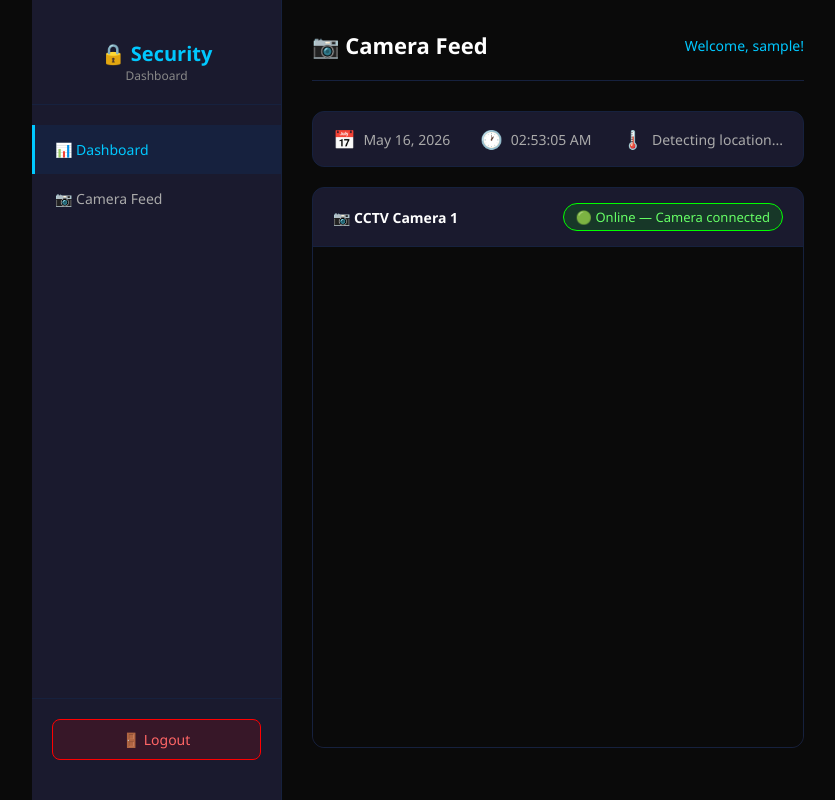
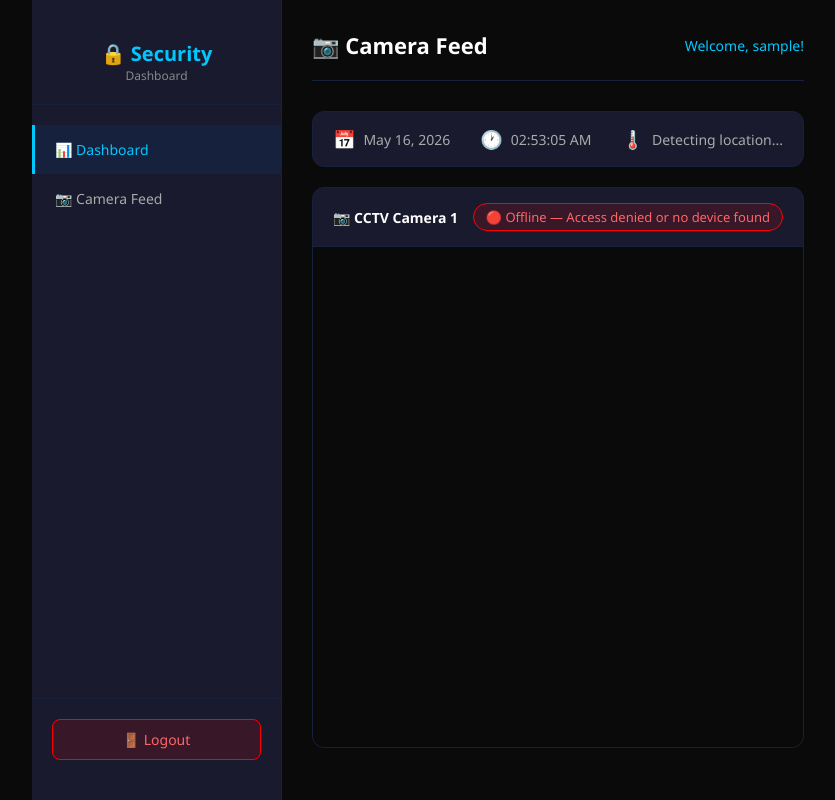
Before and after one commit to quar7z/GROUP-3-CNS-Final-Project, a Flask app: page /camera in a window 1280 px wide. Shown: the whole page, without its empty margins (207-1042 px from the left). Run offline with Flask 3, Linux system fonts and the light colour scheme; the visitor is signed in with stand-in values (Sample User, id 1).

Commit message:
Updated camera.html

```diff
--- a/templates/camera.html
+++ b/templates/camera.html
@@ -69,8 +69,8 @@
                 <div class="camera-header">
                     <span class="camera-label">📷 CCTV Camera 1</span>
                     <!-- Status indicator -->
-                    <span class="camera-status online">
-                        🟢 Online — Camera connected
+                    <span id="camera-status-text" class="camera-status loading">
+                        Checking status.....
                     </span>
                 </div>
 
@@ -156,12 +156,23 @@
             document.getElementById('weather').textContent = 'Location not supported';
         }
 
+        const statusText = document.getElementById("camera-status-text");
+
         navigator.mediaDevices.getUserMedia({ video: true })
             .then(function(stream) {
+                // Pass stream to video element
                 document.getElementById("video").srcObject = stream;
+
+                // Update UI to Online Status
+                statusText.textContent = "🟢 Online — Camera connected";
+                statusText.className = "camera-status online";
             })
             .catch(function(error) {
                 console.log("Error accessing webcam:", error);
+
+                // Update UI to Offline / Error Status
+                statusText.textContent = "🔴 Offline — Access denied or no device found";
+                statusText.className = "camera-status offline";
             });
 
     </script>
```
Lines whose indentation alone changed are shown as unchanged.
